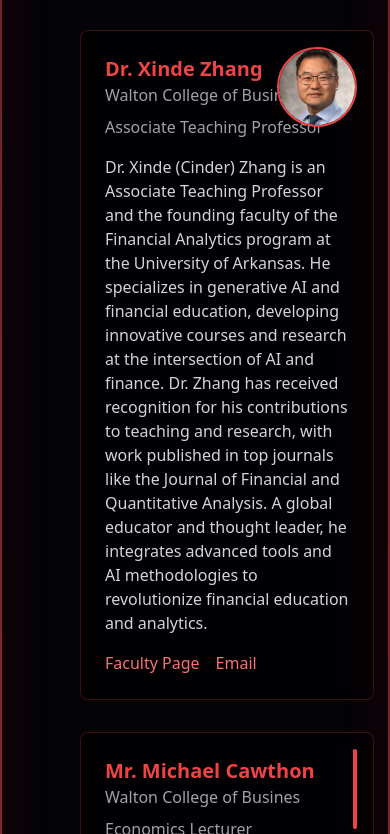
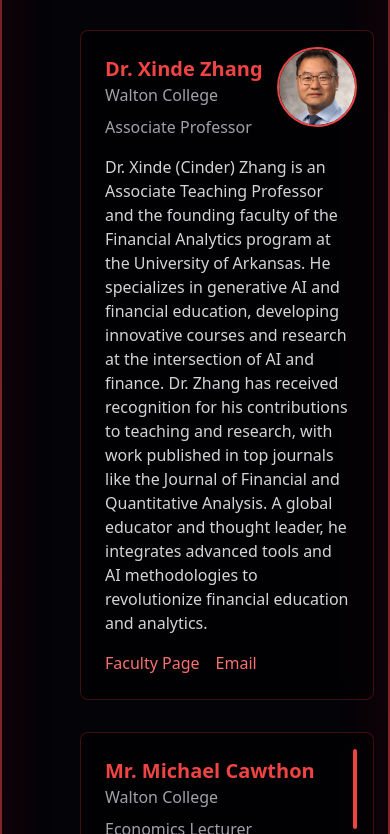
Before and after one commit to srbutler1/ai-foundry, a React (Vite) app: page / in a window 390 px wide. Shown: the part 6850-7684 px from the top of the page. Built offline with nearby package versions, Linux system fonts and the light colour scheme.

Commit message:
edit so that image and title fit on mobile

```diff
--- a/src/pages/homepage.jsx
+++ b/src/pages/homepage.jsx
@@ -301,8 +301,8 @@ const HomePage = () => {
                 </div>
                 <div className="p-6">
                   <h4 className="text-xl font-bold text-red-500">Dr. Xinde Zhang</h4>
-                  <p className="text-zinc-400 mb-2">Walton College of Business</p>
-                  <p className="text-zinc-400 mb-4">Associate Teaching Professor</p>
+                  <p className="text-zinc-400 mb-2">Walton College</p>
+                  <p className="text-zinc-400 mb-4">Associate Professor</p>
                   <p className="text-zinc-300">
                   Dr. Xinde (Cinder) Zhang is an Associate Teaching Professor and the founding faculty of the Financial Analytics program at the University of Arkansas. He specializes in generative AI and financial education, developing innovative courses and research at the intersection of AI and finance. Dr. Zhang has received recognition for his contributions to teaching and research, with work published in top journals like the Journal of Financial and Quantitative Analysis. A global educator and thought leader, he integrates advanced tools and AI methodologies to revolutionize financial education and analytics.
                   </p>
@@ -340,7 +340,7 @@ const HomePage = () => {
                 </div>
                 <div className="p-6">
                   <h4 className="text-xl font-bold text-red-500">Mr. Michael Cawthon</h4>
-                  <p className="text-zinc-400 mb-2">Walton College of Busines</p>
+                  <p className="text-zinc-400 mb-2">Walton College</p>
                   <p className="text-zinc-400 mb-4">Economics Lecturer</p>
                   <p className="text-zinc-300">
                     Insert bio here.
```
